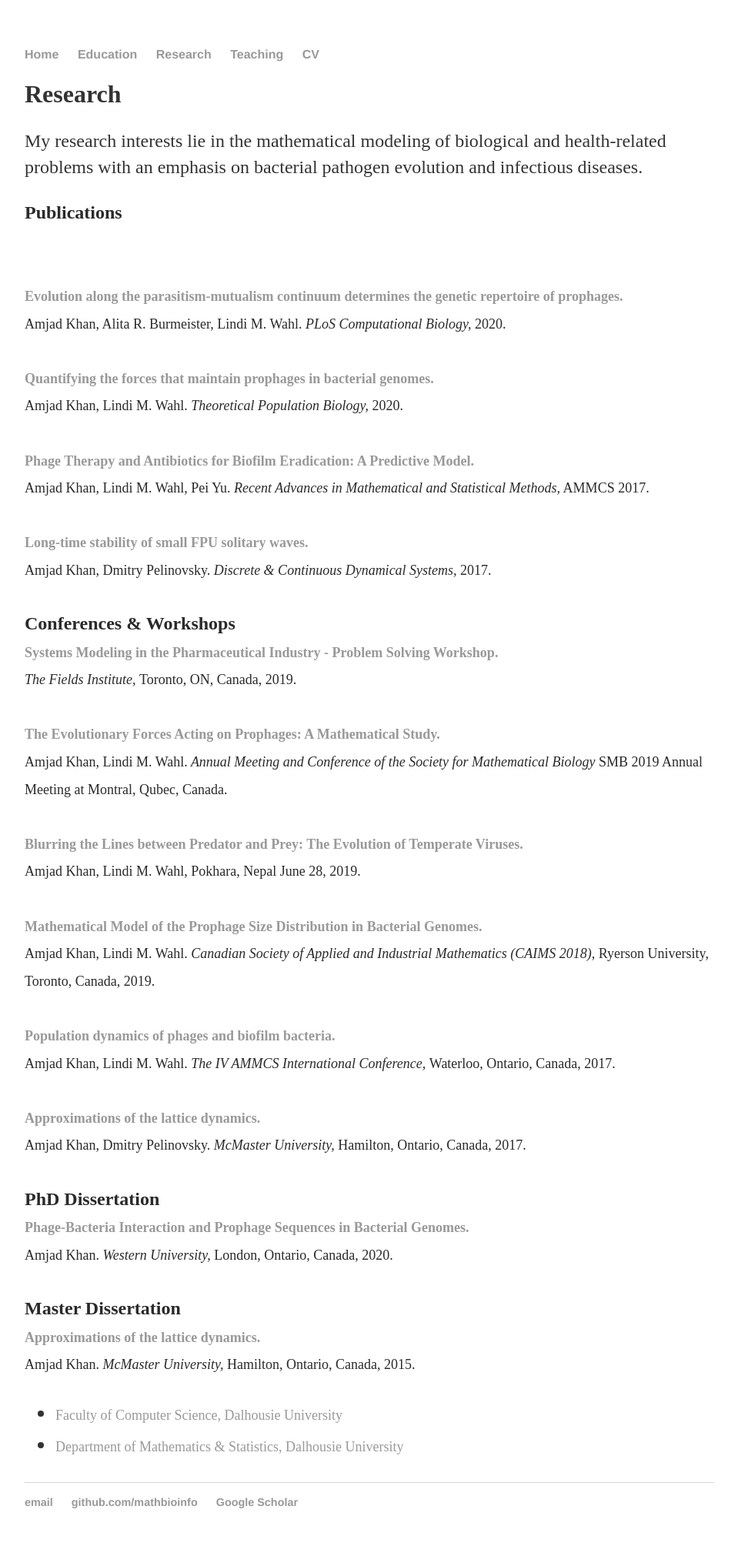
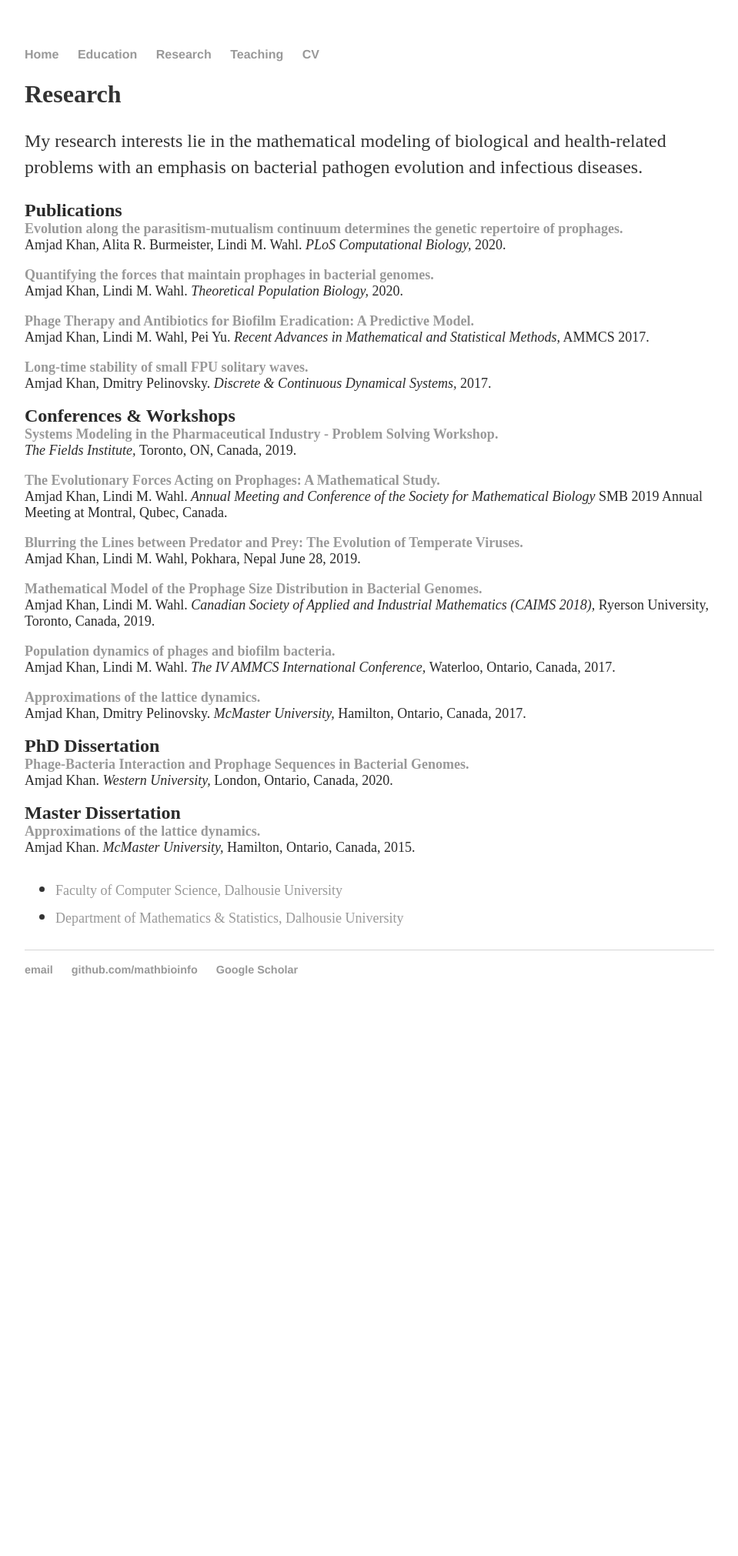
Before and after one commit to MathBioInfo/amjadkhan, a Jekyll site: the page built from Research/index.html, in a window 1280 px wide. Shown: the whole page at 77% size, without its empty margins (160-1119 px from the left). Built offline with Jekyll 4.4.1, drawn with Linux system fonts in a browser that asks for light colours; after the commit the page ends 1330 px from its top, so only the background shows below that.

Commit message:
Update index.html

```diff
--- a/Research/index.html
+++ b/Research/index.html
@@ -6,7 +6,7 @@ title: About my research
 			<p><font size="6"><b>Research</b></font><br>
 			<link rel="stylesheet" type="text/css" href="css/main.css">
 			<p> My research interests lie in the mathematical modeling of biological and health-related problems with an emphasis on bacterial pathogen evolution
-			and infectious diseases.<font> <font color="#2a2a2a" size="4"></p>
+			and infectious diseases.<font> <font color="#2a2a2a" size="4">
 			<!--<h3> Pulications</p>-->
 			<!--<div class="paragraph"><font color="#2a2a2a" size="3">-->
 			 <div class="main-wrap">
@@ -16,9 +16,8 @@ title: About my research
 		<div class="wsite-section-content">
         <div class="container">
 			<div class="wsite-section-elements">
-	<p><font size="5"><b>Publications</b></font><br>
-        </font><br /><br /><font color="#2a2a2a" size="4">
-	<a href="https://journals.plos.org/ploscompbiol/article?id=10.1371/journal.pcbi.1008482">
+	<font size="5"><b>Publications</b></font><br>
+        <a href="https://journals.plos.org/ploscompbiol/article?id=10.1371/journal.pcbi.1008482">
 	<strong> Evolution along the parasitism-mutualism continuum determines the genetic repertoire of prophages.
 	</strong></a><br />Amjad Khan, Alita R. Burmeister, Lindi M. Wahl.<em> PLoS Computational Biology,</em> 2020.
 	</font><br /><br /><font color="#2a2a2a" size="4">
```
